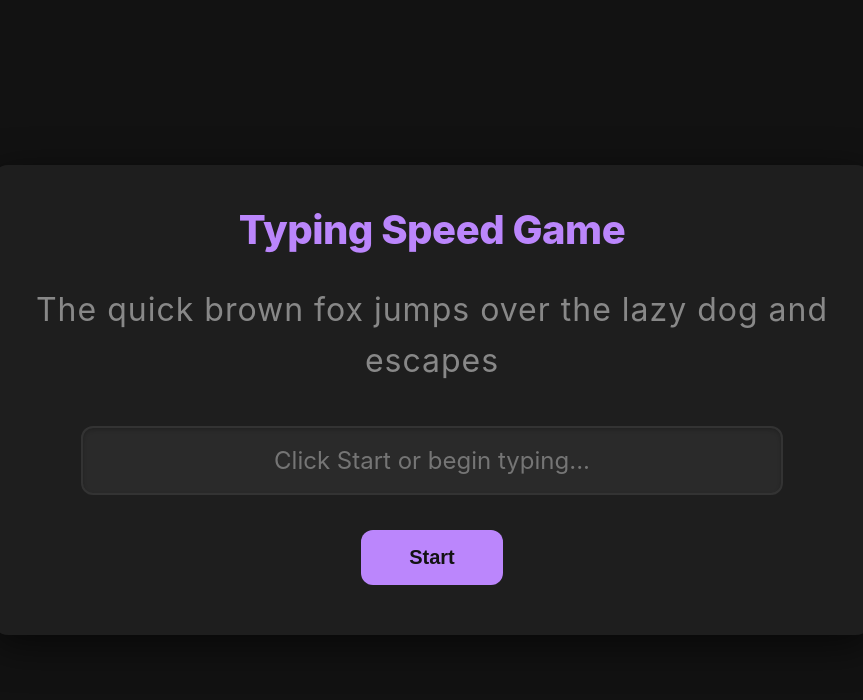
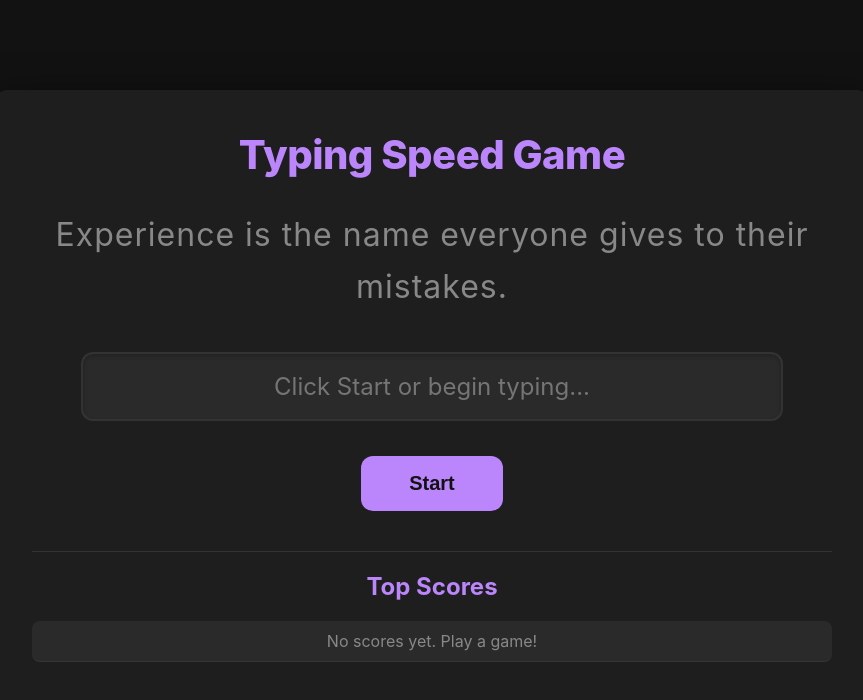
Before and after one commit to leylasalman/Typing-Game, a plain HTML site: page index.html in a window 1280 px wide. Shown: the whole page, without its empty margins (208-1071 px from the left). Drawn offline with Linux system fonts and the light colour scheme; no server answers.

Commit message:
Update index.html
actually added grade and leaderboard

```diff
--- a/index.html
+++ b/index.html
@@ -141,7 +141,7 @@
 
     .results {
       display: none;
-      grid-template-columns: repeat(3, 1fr);
+      grid-template-columns: repeat(4, 1fr);
       gap: 24px;
       margin-top: 20px;
       margin-bottom: 40px;
@@ -184,6 +184,10 @@
       color: var(--incorrect);
     }
 
+    .grd .metric-value {
+      color: #bb86fc;
+    }
+
     .loader {
       border: 4px solid var(--border-color);
       border-top: 4px solid var(--primary);
@@ -218,22 +222,50 @@
         font-size: 2.5rem;
       }
     }
+
+    .leaderboard {
+      margin-top: 30px;
+      padding-top: 20px;
+      border-top: 1px solid var(--border-color);
+      width: 100%;
+    }
+    .leaderboard h2 {
+      text-align: center;
+      color: var(--primary);
+      margin-top: 0;
+      margin-bottom: 20px;
+      font-size: 1.5rem;
+    }
+    #leaderboard-list {
+      list-style: none;
+      padding: 0;
+      margin: 0;
+    }
+    #leaderboard-list li {
+      display: flex;
+      justify-content: space-between;
+      padding: 10px 15px;
+      border-bottom: 1px solid rgba(255,255,255,0.05);
+      background: var(--card-bg);
+      margin-bottom: 8px;
+      border-radius: 8px;
+    }
+    #leaderboard-list li span.score {
+      color: var(--correct);
+      font-weight: bold;
+    }
   </style>
 </head>
 
 <body>
-
   <div class="container">
     <h1>Typing Speed Game</h1>
-
     <div class="loader" id="loader"></div>
-
     <div id="game-area">
       <div id="sentence-display"></div>
       <input type="text" id="typing-input" autocomplete="off" disabled>
       <button id="start-btn" disabled>Loading...</button>
     </div>
-
     <div class="results" id="results">
       <div class="metric-card wpm">
         <div class="metric-value" id="wpm-value">0</div>
@@ -247,11 +279,17 @@
         <div class="metric-value" id="err-value">0</div>
         <div class="metric-label">Errors</div>
       </div>
+      <div class="metric-card grd">
+        <div class="metric-value" id="grd-value">-</div>
+        <div class="metric-label">Grade</div>
       </div>
-
+    </div>
     <button id="play-again-btn" style="display: none;">Play Again</button>
+    <div id="leaderboard" class="leaderboard">
+      <h2>Top Scores</h2>
+      <ul id="leaderboard-list"></ul>
     </div>
-
+  </div>
   <script>
     const sentenceDisplay = document.getElementById('sentence-display');
     const typingInput = document.getElementById('typing-input');
@@ -260,10 +298,12 @@
     const gameArea = document.getElementById('game-area');
     const results = document.getElementById('results');
     const playAgainBtn = document.getElementById('play-again-btn');
-
     const wpmValue = document.getElementById('wpm-value');
     const accValue = document.getElementById('acc-value');
     const errValue = document.getElementById('err-value');
+    const grdValue = document.getElementById('grd-value');
+    const leaderboardContainer = document.getElementById('leaderboard');
+    const leaderboardList = document.getElementById('leaderboard-list');
 
     let targetSentence = '';
     let startTime = null;
@@ -272,54 +312,54 @@
     let errorsMade = 0;
     let totalKeystrokes = 0;
     let previousLength = 0;
+    const sentences = [
+      "The quick brown fox jumps over the lazy dog.",
+      "Programming is the art of telling another human what one wants the computer to do.",
+      "A user interface is like a joke. If you have to explain it, it's not that good.",
+      "Code is read much more often than it is written.",
+      "Simplicity is the soul of efficiency.",
+      "In software, the most beautiful code is the code that is not written.",
+      "Before software can be reusable it first has to be usable.",
+      "Any fool can write code that a computer can understand. Good programmers write code that humans can understand.",
+      "There are only two hard things in Computer Science: cache invalidation and naming things.",
+      "Design is not just what it looks like and feels like. Design is how it works.",
+      "First, solve the problem. Then, write the code.",
+      "Experience is the name everyone gives to their mistakes.",
+      "Java is to JavaScript what car is to Carpet.",
+      "Sometimes it pays to stay in bed on Monday, rather than spending the rest of the week debugging Monday's code."
+    ];
 
-    async function fetchSentence() {
-      startBtn.disabled = true;
-      startBtn.textContent = 'Loading...';
-      typingInput.disabled = true;
-      typingInput.placeholder = 'Fetching a new sentence...';
-      sentenceDisplay.innerHTML = '';
-      loader.style.display = 'block';
+    function saveScore(wpm, accuracy) {
+      const scores = JSON.parse(localStorage.getItem('typingLeaderboard') || '[]');
+      scores.push({ wpm, accuracy, date: new Date().toLocaleDateString() });
+      scores.sort((a, b) => b.wpm - a.wpm);
+      scores.splice(5); // Keep top 5
+      localStorage.setItem('typingLeaderboard', JSON.stringify(scores));
+      renderLeaderboard();
+    }
 
-      try {
-        const response = await fetch('https://api.anthropic.com/v1/messages', {
-          method: 'POST',
-          headers: {
-            'Content-Type': 'application/json',
-            'anthropic-version': '2023-06-01'
-          },
-          body: JSON.stringify({
-            model: 'claude-sonnet-4-20250514',
-            max_tokens: 100,
-            messages: [
-              {
-                role: 'user',
-                content: 'Generate a short, fun sentence (10-15 words) for a typing game. Return only the sentence with no punctuation at the end, no quotes, no extra explanation.'
+    function renderLeaderboard() {
+      const scores = JSON.parse(localStorage.getItem('typingLeaderboard') || '[]');
+      if (scores.length === 0) {
+        leaderboardList.innerHTML = '<li><span style="color:var(--text-muted);width:100%;text-align:center;">No scores yet. Play a game!</span></li>';
+        return;
       }
-            ]
-          })
-        });
+      leaderboardList.innerHTML = scores.map((s, i) => `
+        <li>
+          <span>#${i + 1} <span class="score">${s.wpm} WPM</span> (${s.accuracy}%)</span>
+          <span>${s.date}</span>
+        </li>
+      `).join('');
+    }
 
-        const data = await response.json();
-        if (data && data.content && data.content.length > 0) {
-          targetSentence = data.content[0].text.trim();
-        } else {
-          throw new Error('Invalid response format');
-        }
-      } catch (error) {
-        console.error('Error fetching sentence:', error);
-        // Fallback sentence if API fails
-        targetSentence = 'The quick brown fox jumps over the lazy dog and escapes';
-      } finally {
-        loader.style.display = 'none';
+    function pickSentence() {
+      targetSentence = sentences[Math.floor(Math.random() * sentences.length)];
       renderSentence();
       startBtn.disabled = false;
       startBtn.textContent = 'Start';
       typingInput.disabled = false;
       typingInput.placeholder = 'Click Start or begin typing...';
     }
-    }
-
     function renderSentence() {
       sentenceDisplay.innerHTML = '';
       targetSentence.split('').forEach(char => {
@@ -328,7 +368,6 @@
         sentenceDisplay.appendChild(span);
       });
     }
-
     function startGame() {
       if (gameStarted) return;
       gameStarted = true;
@@ -337,48 +376,51 @@
       errorsMade = 0;
       totalKeystrokes = 0;
       previousLength = typingInput.value.length;
-
       startBtn.style.display = 'none';
+      leaderboardContainer.style.display = 'none';
       typingInput.focus();
       typingInput.placeholder = 'Type the sentence here...';
     }
-
     function endGame() {
       gameEnded = true;
       typingInput.disabled = true;
-
       const endTime = new Date();
       const elapsedSeconds = (endTime - startTime) / 1000;
       const words = targetSentence.trim().split(/\s+/).length;
-
       const wpm = elapsedSeconds > 0 ? Math.round((words / elapsedSeconds) * 60) : 0;
       const accuracy = totalKeystrokes === 0 ? 0 : Math.round(((totalKeystrokes - errorsMade) / totalKeystrokes) * 100);
-
       wpmValue.textContent = wpm;
       accValue.textContent = `${Math.max(0, accuracy)}%`;
       errValue.textContent = errorsMade;
+      let grade = 'F';
+      let gradeColor = 'var(--incorrect)';
+      if (wpm >= 100) { grade = 'S'; gradeColor = '#bb86fc'; }
+      else if (wpm >= 80) { grade = 'A'; gradeColor = 'var(--correct)'; }
+      else if (wpm >= 60) { grade = 'B'; gradeColor = '#60a5fa'; }
+      else if (wpm >= 40) { grade = 'C'; gradeColor = '#facc15'; }
+      else if (wpm >= 20) { grade = 'D'; gradeColor = '#fb923c'; }
 
+      grdValue.textContent = grade;
+      grdValue.style.color = gradeColor;
       gameArea.style.display = 'none';
       results.style.display = 'grid';
       playAgainBtn.style.display = 'block';
+
+      saveScore(wpm, accuracy);
+      leaderboardContainer.style.display = 'block';
     }
-
     typingInput.addEventListener('input', (e) => {
       if (gameEnded) return;
-
       if (!gameStarted) {
         startGame();
       }
-
       let typedText = typingInput.value;
       const spans = sentenceDisplay.querySelectorAll('span');
-
       // Prevent typing past the end of the sentence
       if (typedText.length > targetSentence.length) {
         typingInput.value = typedText.substring(0, targetSentence.length);
         typedText = typingInput.value;
       }
-
       // Calculate errors and keystrokes based on newly added text
       if (typedText.length > previousLength) {
         const addedText = typedText.substring(previousLength);
@@ -390,12 +432,10 @@
         }
       }
       previousLength = typedText.length;
-
       // Update display colors on the sentence
       spans.forEach((span, index) => {
         const char = typedText[index];
         span.className = '';
-
         if (char == null) {
           // Not typed yet
         } else if (char === span.innerText) {
@@ -404,33 +444,28 @@
           span.classList.add('incorrect');
         }
       });
-
       // Check if finished typing the full sentence
       if (typedText.length === targetSentence.length) {
         endGame();
       }
     });
-
     startBtn.addEventListener('click', startGame);
-
     playAgainBtn.addEventListener('click', () => {
       results.style.display = 'none';
       playAgainBtn.style.display = 'none';
       gameArea.style.display = 'flex';
       startBtn.style.display = 'block';
-
+      leaderboardContainer.style.display = 'block';
       gameStarted = false;
       gameEnded = false;
       typingInput.value = '';
       previousLength = 0;
-
-      fetchSentence();
+      pickSentence();
     });
-
-    // Initialize the game by fetching the first sentence
-    fetchSentence();
+    // Initialize the game by picking the first sentence
+    pickSentence();
+    renderLeaderboard();
   </script>
-
 </body>
 
 </html>
```
Lines whose indentation alone changed are shown as unchanged.
